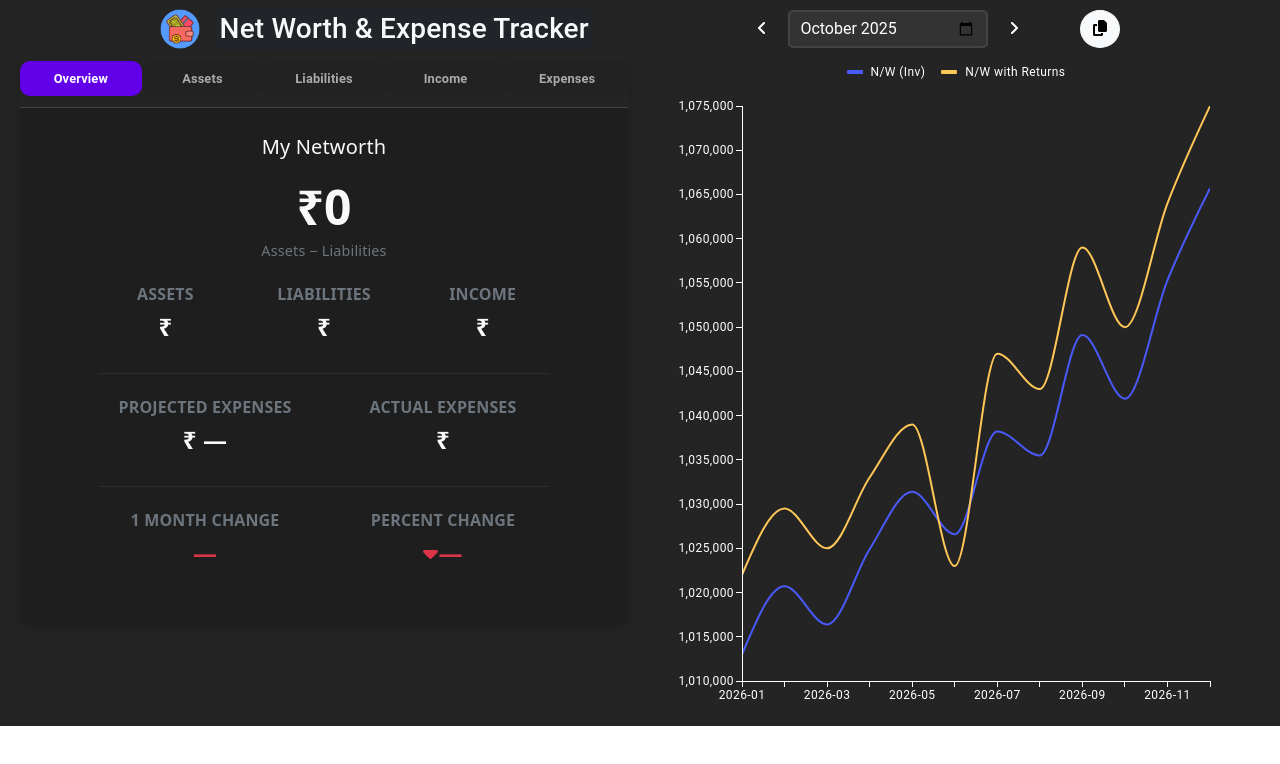
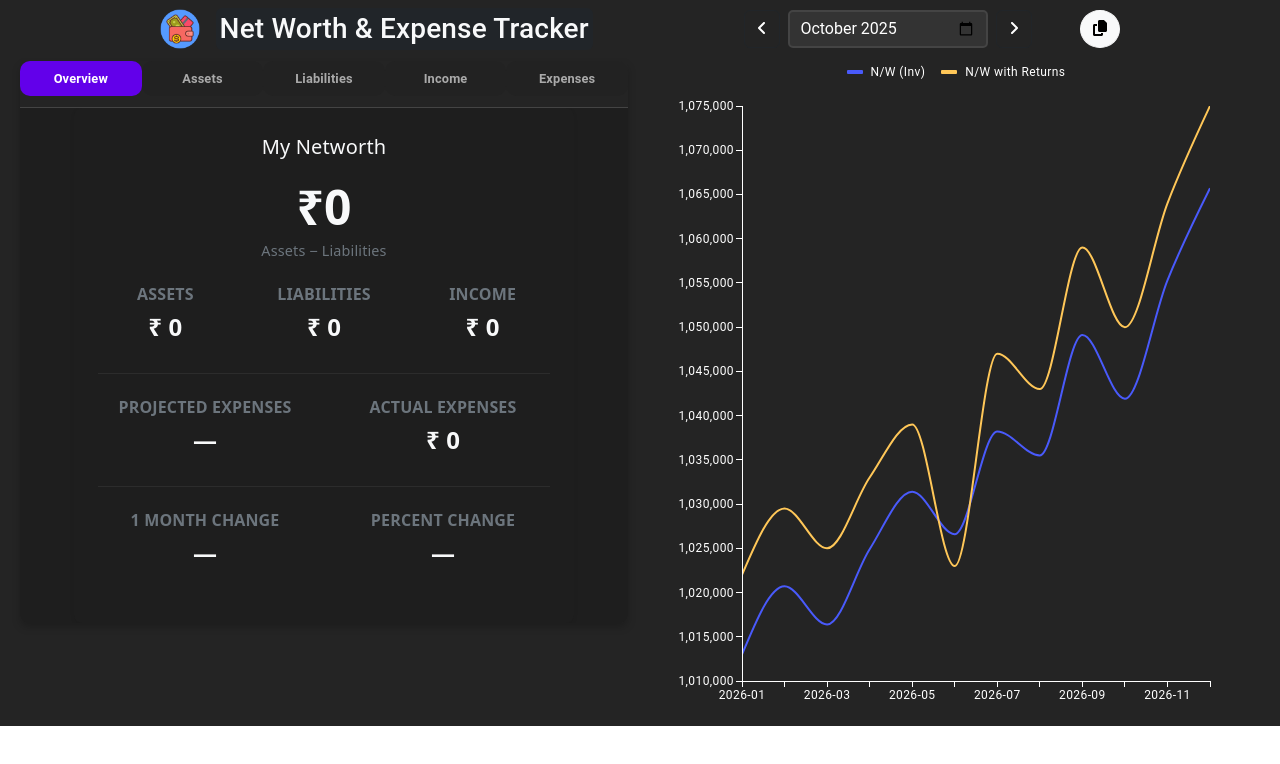
Before and after one commit to Sam1655/Expense-Tracker, a React (Vite) app: page / in a window 1280 px wide. Both pictures are taken after a click on the element "Overview". Shown: the top 764 px of the page. Built offline with nearby package versions, Linux system fonts and the light colour scheme.

Commit message:
Fixed netWorth state miscalclation (Claude)

```diff
--- a/src/NWTracker/Components/Assets.jsx
+++ b/src/NWTracker/Components/Assets.jsx
@@ -4,6 +4,7 @@ import TextInput from "./TextInput";
 
 import { faCaretUp, faCaretDown } from "@fortawesome/free-solid-svg-icons";
 import { FontAwesomeIcon } from "@fortawesome/react-fontawesome";
+import { rc } from "../NetWorthTracker";
 
 const Assets = ({
   register,
@@ -14,7 +15,7 @@ const Assets = ({
   prevMonthdata,
   setxAxisField,
 }) => {
-  const rc = (str) => str?.split(",")?.join(""); // Remove Comma
+  // const rc = (str) => str?.split(",")?.join(""); // Remove Comma
 
   useEffect(() => {
     setxAxisField([
--- a/src/NWTracker/Components/Income.jsx
+++ b/src/NWTracker/Components/Income.jsx
@@ -1,6 +1,7 @@
 import React, { useEffect, useState } from "react";
 import TextInput from "./TextInput";
 import { INCOME_FIELDS } from "../constants";
+import { rc } from "../NetWorthTracker";
 
 const Income = ({
   register,
@@ -43,7 +44,7 @@ const Income = ({
     );
   };
 
-  const rc = (str) => str?.split(",")?.join(""); // Remove Comma
+  // const rc = (str) => str?.split(",")?.join(""); // Remove Comma
 
   return (
     <div className="row align-items-center justify-content-center mx-3  my-2">
--- a/src/NWTracker/Components/Overview.jsx
+++ b/src/NWTracker/Components/Overview.jsx
@@ -1,10 +1,21 @@
 import { faCaretDown, faCaretUp } from "@fortawesome/free-solid-svg-icons";
 import { FontAwesomeIcon } from "@fortawesome/react-fontawesome";
 import React, { useEffect } from "react";
+import { rc } from "../NetWorthTracker";
 
-const Overview = ({ consolidatedData, selectedDate, getValues, netWorth, setxAxisField }) => {
-  const rc = (str) => +String(str).replace(/,/g, "");
+// Guards against undefined/null values and gives Indian digit grouping (1,23,456)
+const formatCurrency = (num) => {
+  const n = Number(num) || 0;
+  return n.toLocaleString("en-IN");
+};
 
+const Overview = ({
+  consolidatedData,
+  selectedDate,
+  getValues,
+  netWorth,
+  setxAxisField,
+}) => {
   const selectedMonth = selectedDate;
   const [year, month] = selectedMonth.split("-").map(Number);
   const prevMonth = new Date(year, month - 1, 1).toISOString().slice(0, 7);
@@ -12,35 +23,36 @@ const Overview = ({ consolidatedData, selectedDate, getValues, netWorth, setxAxi
   const prevMonthdata = consolidatedData?.[prevMonth];
   const curr = consolidatedData?.[selectedDate];
 
-  const projectedExpense = prevMonthdata
-    ? curr?.totalIncome +
-      prevMonthdata?.netWorth -
+  const hasPrevMonth = Boolean(prevMonthdata?.netWorth);
+
+  // Fall back to the saved snapshot's asset/income data if the live form
+  // field isn't registered yet (e.g. user hasn't opened the Assets tab this session)
+  const currEPF = rc(getValues("asset.EPF") ?? curr?.asset?.EPF);
+  const prevEPF = rc(prevMonthdata?.asset?.EPF);
+  const epfIncome = rc(
+    getValues("income.epfIncome") ?? curr?.income?.epfIncome,
+  );
+
+  const projectedExpense = hasPrevMonth
+    ? (curr?.totalIncome ?? 0) +
+      prevMonthdata.netWorth -
       netWorth +
-      (getValues("asset.EPF")?.split(",")?.join("") -
-        prevMonthdata?.asset?.EPF?.split(",")?.join("") -
-        getValues("income.epfIncome")?.split(",")?.join("")) // EPF Int
-    : "—";
+      (currEPF - prevEPF - epfIncome) // EPF Int
+    : null;
 
-  const oneMonthChange = netWorth - prevMonthdata?.netWorth;
+  const oneMonthChange = hasPrevMonth
+    ? netWorth - prevMonthdata.netWorth
+    : null;
+
   const netWorthPerChange =
-    ((netWorth - prevMonthdata?.netWorth) / prevMonthdata?.netWorth) * 100;
+    hasPrevMonth && prevMonthdata.netWorth !== 0
+      ? ((netWorth - prevMonthdata.netWorth) / prevMonthdata.netWorth) * 100
+      : null;
 
-  const netWorthRet =
-    netWorth -
-    rc(getValues("asset.SharesInv")) +
-    rc(getValues("asset.SharesVal")) -
-    rc(getValues("asset.MFInv")) +
-    rc(getValues("asset.MFVal"));
   useEffect(() => {
     setxAxisField([
-      {
-        label: "N/W (Inv)",
-        field: "netWorth",
-      },
-      {
-        label: "N/W with Returns",
-        field: "netWorthRet",
-      },
+      { label: "N/W (Inv)", field: "netWorth" },
+      { label: "N/W with Returns", field: "netWorthRet" },
     ]);
   }, []);
 
@@ -60,9 +72,7 @@ const Overview = ({ consolidatedData, selectedDate, getValues, netWorth, setxAxi
 
       {/* Main Net Worth */}
       <div className="mb-4 text-center">
-        <h1 className="display-5 fw-bold mb-1">
-          ₹{netWorth.toString().replace(/\B(?=(\d{3})+(?!\d))/g, ",")}
-        </h1>
+        <h1 className="display-5 fw-bold mb-1">₹{formatCurrency(netWorth)}</h1>
         <p className="text-secondary">Assets − Liabilities</p>
       </div>
 
@@ -70,39 +80,23 @@ const Overview = ({ consolidatedData, selectedDate, getValues, netWorth, setxAxi
       <div className="row text-center mb-4">
         <div className="col-4">
           <h6 className="fw-semibold text-uppercase text-secondary">Assets</h6>
-          <h4 className="fw-bold">
-            ₹{" "}
-            {curr?.totalAssets.toString().replace(/\B(?=(\d{3})+(?!\d))/g, ",")}
-          </h4>
+          <h4 className="fw-bold">₹ {formatCurrency(curr?.totalAssets)}</h4>
         </div>
         <div className="col-4">
           <h6 className="fw-semibold text-uppercase text-secondary">
             Liabilities
           </h6>
           <h4 className="fw-bold">
-            ₹{" "}
-            {curr?.totalLiabilities
-              .toString()
-              .replace(/\B(?=(\d{3})+(?!\d))/g, ",")}
+            ₹ {formatCurrency(curr?.totalLiabilities)}
           </h4>
         </div>
         <div className="col-4">
           <h6 className="fw-semibold text-uppercase text-secondary">Income</h6>
-          <h4 className="fw-bold">
-            ₹{" "}
-            {curr?.totalIncome.toString().replace(/\B(?=(\d{3})+(?!\d))/g, ",")}
-          </h4>
+          <h4 className="fw-bold">₹ {formatCurrency(curr?.totalIncome)}</h4>
         </div>
       </div>
 
-      {/* Divider */}
-      <hr
-        style={{
-          border: "none",
-          height: "1px",
-          backgroundColor: "#555",
-        }}
-      />
+      <hr style={{ border: "none", height: "1px", backgroundColor: "#555" }} />
 
       {/* Expenses */}
       <div className="row text-center my-4">
@@ -111,31 +105,20 @@ const Overview = ({ consolidatedData, selectedDate, getValues, netWorth, setxAxi
             Projected Expenses
           </h6>
           <h4 className="fw-bold">
-            ₹{" "}
-            {projectedExpense.toString().replace(/\B(?=(\d{3})+(?!\d))/g, ",")}
+            {projectedExpense === null
+              ? "—"
+              : `₹ ${formatCurrency(projectedExpense)}`}
           </h4>
         </div>
         <div className="col-6">
           <h6 className="fw-semibold text-uppercase text-secondary">
             Actual Expenses
           </h6>
-          <h4 className="fw-bold">
-            ₹{" "}
-            {curr?.totalExpenses
-              .toString()
-              .replace(/\B(?=(\d{3})+(?!\d))/g, ",")}
-          </h4>
+          <h4 className="fw-bold">₹ {formatCurrency(curr?.totalExpenses)}</h4>
         </div>
       </div>
 
-      {/* Divider */}
-      <hr
-        style={{
-          border: "none",
-          height: "1px",
-          backgroundColor: "#555",
-        }}
-      />
+      <hr style={{ border: "none", height: "1px", backgroundColor: "#555" }} />
 
       {/* 1 Month Change */}
       <div className="row text-center my-4">
@@ -143,15 +126,16 @@ const Overview = ({ consolidatedData, selectedDate, getValues, netWorth, setxAxi
           <h6 className="fw-semibold text-uppercase text-secondary">
             1 Month Change
           </h6>
-
           <h4
             className={`fw-bold ${
-              oneMonthChange >= 0 ? "text-success" : "text-danger"
+              oneMonthChange === null
+                ? ""
+                : oneMonthChange >= 0
+                  ? "text-success"
+                  : "text-danger"
             }`}
           >
-            {prevMonthdata
-              ? oneMonthChange.toString().replace(/\B(?=(\d{3})+(?!\d))/g, ",")
-              : "—"}
+            {oneMonthChange === null ? "—" : formatCurrency(oneMonthChange)}
           </h4>
         </div>
         <div className="col-6">
@@ -160,16 +144,21 @@ const Overview = ({ consolidatedData, selectedDate, getValues, netWorth, setxAxi
           </h6>
           <h4
             className={`fw-bold ${
-              netWorthPerChange >= 0 ? "text-success" : "text-danger"
+              netWorthPerChange === null
+                ? ""
+                : netWorthPerChange >= 0
+                  ? "text-success"
+                  : "text-danger"
             }`}
           >
-            <FontAwesomeIcon
-              icon={netWorthPerChange >= 0 ? faCaretUp : faCaretDown}
-            />
-
-            {prevMonthdata
-              ? ` ${Math.abs(netWorthPerChange.toFixed(2))} %`
-              : "—"}
+            {netWorthPerChange !== null && (
+              <FontAwesomeIcon
+                icon={netWorthPerChange >= 0 ? faCaretUp : faCaretDown}
+              />
+            )}
+            {netWorthPerChange === null
+              ? " —"
+              : ` ${Math.abs(netWorthPerChange).toFixed(2)} %`}
           </h4>
         </div>
       </div>
--- a/src/NWTracker/NetWorthTracker.jsx
+++ b/src/NWTracker/NetWorthTracker.jsx
@@ -35,6 +35,12 @@ const darkTheme = createTheme({
   },
 });
 
+// export const rc = (str) => +String(str).replace(/,/g, "");
+export const rc = (str) => {  // Remove Comma
+  const n = Number(String(str ?? "0").replace(/,/g, ""));
+  return Number.isNaN(n) ? 0 : n;
+};
+
 const NetWorthTracker = () => {
   const [activeTab, setActiveTab] = useState(4);
   const [totalAssets, setTotalAssets] = useState(0);
@@ -44,7 +50,7 @@ const NetWorthTracker = () => {
   const [modal, setModal] = useState({});
   const [xAxisField, setxAxisField] = useState([]);
   const [expensesFields, setExpensesFields] = useState([]);
-  const [netWorth, setNetWorth] = useState(totalAssets - totalLiabilities);
+  // const [netWorth, setNetWorth] = useState(totalAssets - totalLiabilities);
   const [consolidatedData, setConsolidatedData] = useState(
     JSON.parse(localStorage.getItem("consolidatedData")) || MOCK_DATA,
   );
@@ -56,6 +62,7 @@ const NetWorthTracker = () => {
       clearTimeout(debounceTimeout.current);
     }
     debounceTimeout.current = setTimeout(() => {
+      console.warn("Announced : Data saved in LocalStorage");
       localStorage.setItem(
         "consolidatedData",
         JSON.stringify(consolidatedData),
@@ -66,11 +73,9 @@ const NetWorthTracker = () => {
 
   console.log(consolidatedData, "consolidatedData");
 
-  const rc = (str) => +String(str).replace(/,/g, "");
-
-  useEffect(() => {
-    setNetWorth(totalAssets - totalLiabilities);
-  }, [totalAssets, totalExpenses, totalIncome, totalLiabilities]);
+  // useEffect(() => {
+  //   setNetWorth(totalAssets - totalLiabilities);
+  // }, [totalAssets, totalExpenses, totalIncome, totalLiabilities]);
 
   const {
     register,
@@ -79,7 +84,7 @@ const NetWorthTracker = () => {
     control,
     handleSubmit,
     reset,
-    formState: { errors },
+    formState: { errors, isDirty },
   } = useForm({
     defaultValues: { date: new Date().toISOString().split("T")[0].slice(0, 7) },
   });
@@ -100,7 +105,7 @@ const NetWorthTracker = () => {
   const prevMonth = new Date(year, month - 1, 1).toISOString().slice(0, 7);
 
   const prevMonthdata = consolidatedData?.[prevMonth];
-
+  const netWorth = totalAssets - totalLiabilities;
   const netWorthRet =
     netWorth -
     rc(getValues("asset.SharesInv")) +
@@ -129,15 +134,22 @@ const NetWorthTracker = () => {
       netWorth,
       netWorthRet,
     };
-    if (!data.netWorth && !expensesFields.length) {
-      // toast.error("Error Saving Empty Data!");
+    console.log(data, "datasss");
+    if (
+      !data.totalAssets &&
+      !data.totalLiabilities &&
+      !data.totalIncome &&
+      !expensesFields.length
+    ) {
+      console.warn("Announced : Empty Data Not saved in State");
       return;
     }
 
-    // Save Data in State and Local Storage
+    // Save Data in State
     setConsolidatedData((prev) => {
       prev[data.date] = data;
       // localStorage.setItem("consolidatedData", JSON.stringify(prev));
+      console.warn("Announced : Data saved in State");
       return { ...prev };
     });
 
@@ -146,8 +158,10 @@ const NetWorthTracker = () => {
 
   const handleDateChange = (date) => {
     const data = consolidatedData?.[date];
+    console.log(data, "Announced :");
     // Load Data
     if (data) {
+      console.warn("Announced handleDateChange : Loading New Data for ", date);
       reset();
       setValue("date", date);
       const keys = Object.keys(data);
@@ -163,6 +177,10 @@ const NetWorthTracker = () => {
       setExpensesFields(data.expensesFields);
     } else {
       // Empty Prev Data
+      console.warn(
+        "Announced handleDateChange : No Prev Data Found for ",
+        date,
+      );
       reset();
       setValue("date", date);
       setTotalAssets(0);
@@ -234,12 +252,12 @@ const NetWorthTracker = () => {
     }
   };
 
-  function getTop6Expenses() {
+  function getTop7Expenses() {
     // Step 1: Merge same-label items
     const data = expensesFields;
     const merged = Object.values(
       data.reduce((acc, { label, value, timestamp }) => {
-        const numValue = Number(value?.split(",")?.join("")); // ensure numeric
+        const numValue = rc(value); // ensure numeric
         if (!acc[label]) {
           acc[label] = { label, value: numValue, timestamp };
         } else {
@@ -293,7 +311,7 @@ const NetWorthTracker = () => {
 
       case 4:
         if (!expensesFields.length) return <div>No Expenses</div>;
-        const data = getTop6Expenses();
+        const data = getTop7Expenses();
 
         const size = {
           width: 300,
@@ -362,10 +380,10 @@ const NetWorthTracker = () => {
                 <input
                   type="month"
                   {...register("date")}
-                  control={control}
-                  onChange={(e) => {
-                    handleDateChange(e.target.value);
-                  }}
+                  // control={control}
+                  // onChange={(e) => {
+                  //   handleDateChange(e.target.value);
+                  // }}
                 ></input>
                 <button
                   onClick={handleNextMonth}
```
Also changed, not shown: src/NWTracker/Components/PlotLineCharts.jsx (+3 -4 lines).
